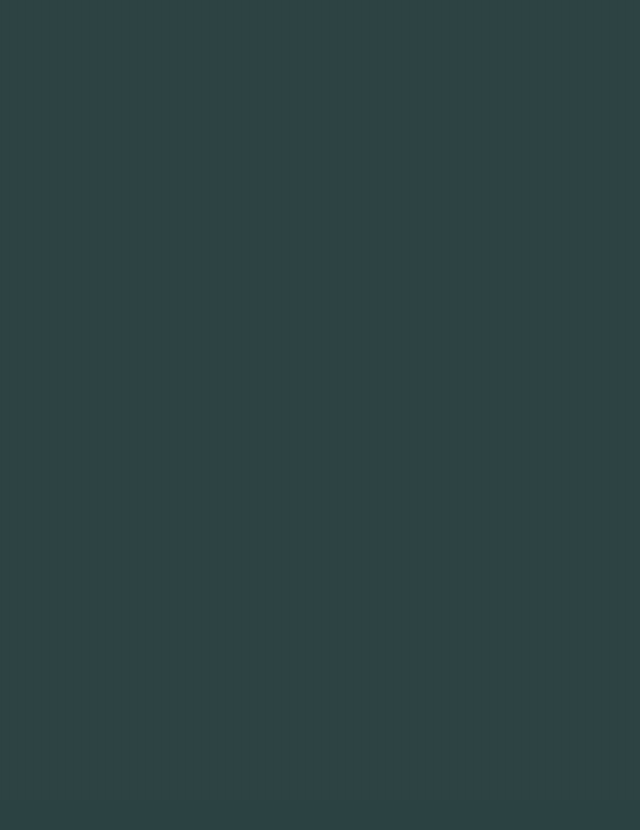
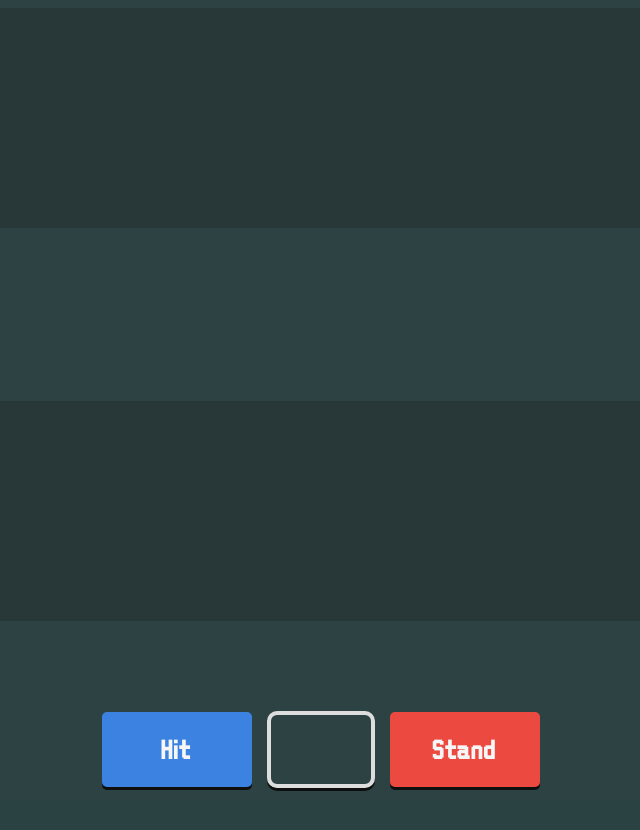
Before and after one commit to JoeyLitten/Balatro-looking-Black-Jack-Game, a plain HTML site: page index.html in a window 1280 px wide. Both pictures are taken after a click on the button "START GAME". Shown: the whole page, without its empty margins (503-1143 px from the left). Drawn offline with nearby package versions, Linux system fonts and the light colour scheme.

Commit message:
game board layout styling

```diff
--- a/index.css
+++ b/index.css
@@ -123,7 +123,58 @@ button:active{
     background: #58997E
 }
 #game-board{
+
+  color: hotpink;
   display:none;
+  flex-direction: column;
+  justify-content: space-between;
+  align-items: center;
+  width:100%;
+  height:100%;
+  margin: 0;
+}
+#game-board.display-flex{
+  display: flex !important;
+}
+#opponent-row-wrapper{
+  display: flex;
+  flex-direction: row;
+  width:800px;
+  max-width: 800px;
+  height: 200px;
+  background-color: #242f3293;
+  padding: 10px;
+  border-radius: 10px;
+}
+#player-row-wrapper{
+  display: flex;
+  flex-direction: row;
+  width:800px;
+  max-width: 800px;
+  height: 200px;
+  background-color: #242f3293;
+  padding: 10px;
+  border-radius: 10px;
+}
+#game-btn-row{
+  display: flex;
+  flex-direction: row;
+}
+#hit-btn{
+  background: #3A85E9;
+}
+#stand-btn{
+  background: #F54A3F;
+}
+#info-box{
+  margin-left: 10px;
+  margin-right: 10PX;
+  margin-top: 4px;
+  margin-bottom: 4px;
+  border-radius: 10px;
+  width: 100px;
+  border: 4px solid rgb(229, 229, 229);
+  box-shadow: 0px 3px 0px rgb(11, 11, 11);
 }
 
 #move-down.down{
@@ -136,6 +187,9 @@ button:active{
   transform: translate(0, -600px);
   opacity:0;
 }
+
+
+
 
 @media screen{
     #overlay {
--- a/index.html
+++ b/index.html
@@ -5,7 +5,7 @@
     <body>
         <section id="crt-bar"></section>
         <div id="overlay"></div>
-        <div class="start-screen">
+        <div class="start-screen" id="start-screen">
             <div id="move-up">
                 <h1>Blackjack</h1>
                 <div class="flavor-text-wrapper">
@@ -27,15 +27,18 @@
 
                 </div>
             </div>
+            <div id="empty-row">
+
+            </div>
             <div id="player-row-wrapper">
                 <div id="player-row">
 
                 </div>
             </div>
             <div id="game-btn-row">
-                <button id="hit-btn" onclick="newCard()"></button>
+                <button id="hit-btn" onclick="newCard()">Hit</button>
                 <div id="info-box"></div>
-                <button id="stand-btn"></button>
+                <button id="stand-btn">Stand</button>
             </div>
         </div>
         <script src="index.js"></script>
--- a/index.js
+++ b/index.js
@@ -150,8 +150,14 @@ function dispellPlayButton(){
 
 
 function moveAfterStartButton(){
-    //document.getElementById("move-up").style.transform = 'translate(0, -200px);'
     document.getElementById('move-up').classList.add('up');
     document.getElementById('move-down').classList.add('down');
+    const startGameAnimation = document.querySelector(".up");
+    startGameAnimation.onanimationend = () => {
+        console.log('staring game');
+        document.getElementById("game-board").classList.add("display-flex");
+      };
     console.log("it worked")
+    document.getElementById("game-board").style.display = "flex";
+    document.getElementById("start-screen").style.display = "none !important"
 }
```
